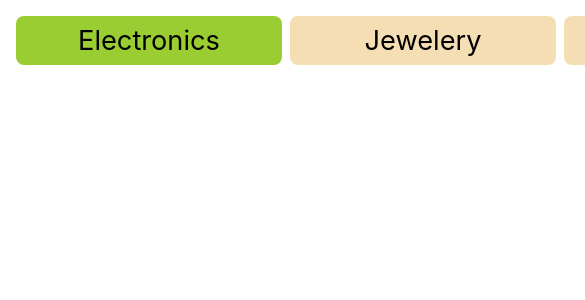
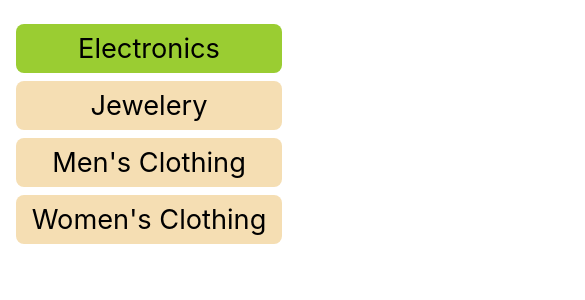
Before and after one commit to siraj-samsudeen/react-scaler-shopping-cart, a React (Create React App) app: page / in a window 390 px wide. Shown: the top 300 px of the page, 585 px wide, since content can reach past the window. Built offline with nearby package versions, Linux system fonts and the light colour scheme.

Commit message:
fix issue - category list is not wrapping to multiple rows in small screen

```diff
--- a/src/App.css
+++ b/src/App.css
@@ -5,11 +5,13 @@
 .category-list {
   display: flex;
   font-size: 1.7rem;
+  flex-wrap: wrap;
 }
 
 .category {
   background: wheat;
   margin-right: 0.5rem;
+  margin-top: 0.5rem;
   padding: 0.5rem;
   border-radius: 0.5rem;
   cursor: pointer;
```
